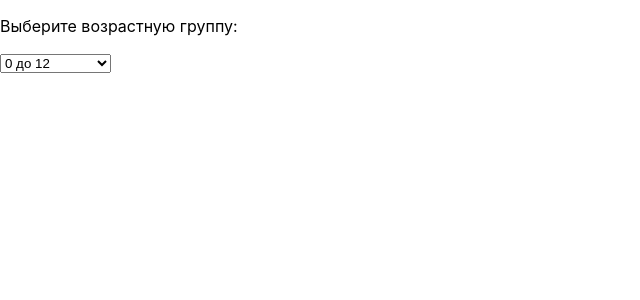
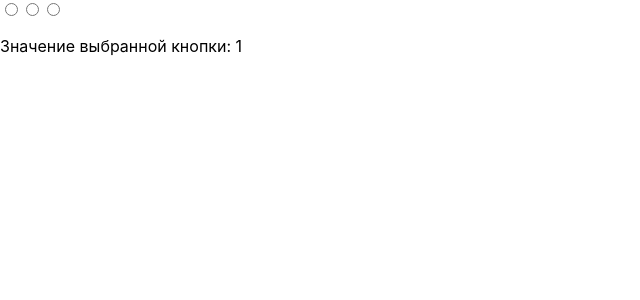
Before and after one commit to Kosa-Nostra/React_Tasks, a React (Create React App) app: page / in a window 1280 px wide. Shown: the top 300 px of the page, without its empty margins (0-640 px from the left). Built offline with nearby package versions, Linux system fonts and the light colour scheme.

Commit message:
Task 68#1

```diff
--- a/src/App.js
+++ b/src/App.js
@@ -38,23 +38,36 @@ function translit(word){
 }
 
 function App() {
-	const [value, setValue] = useState('');
+	const [value, setValue] = useState(1);
+
+	function changeHandler(event) {
+		setValue(event.target.value);
+	}
 
 	return <div>
-		<p>Выберите возрастную группу:</p>
-		<select value={value} onChange={event => setValue(event.target.value)}>
-			<option value="1">0 до 12</option>
-			<option value="2">от 13 до 17</option>
-			<option value="3">от 18 до 25</option>
-			<option value="4">старше 25 лет</option>
-		</select>
-		<p>
-			{value === '1' && 'вам от 0 до 12 лет'}
-			{value === '2' && 'вам от 13 до 17 лет'}
-			{value === '3' && 'вам от 18 до 25 лет'}
-			{value === '4' && 'вам более 25 лет'}
-		</p>
-	</div>;
+		<input
+			type="radio"
+			name="radio"
+			value="1"
+			checked={value === '1' ? true : false}
+			onChange={changeHandler}
+		/>
+		<input
+			type="radio"
+			name="radio"
+			value="2"
+			checked={value === '2' ? true : false}
+			onChange={changeHandler}
+		/>
+		<input
+			type="radio"
+			name="radio"
+			value="3"
+			checked={value === '3' ? true : false}
+			onChange={changeHandler}
+		/>
+		<p>Значение выбранной кнопки: {value}</p>
+	</div>
 }
 
 export default App;
```
